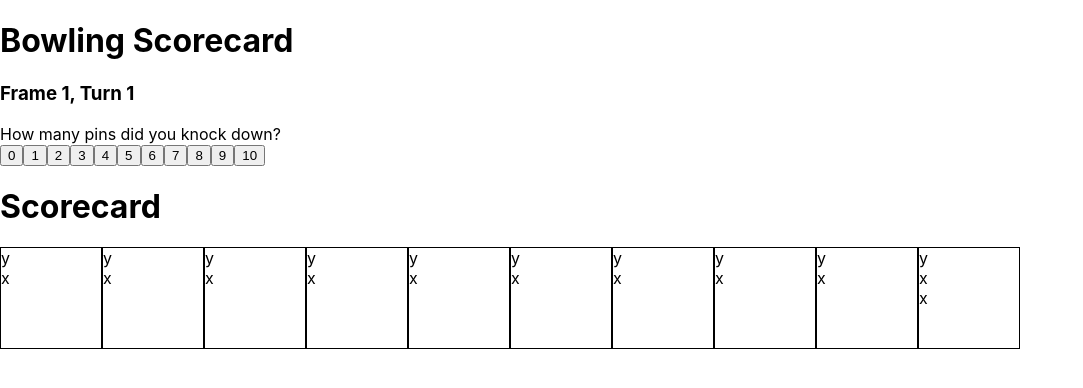
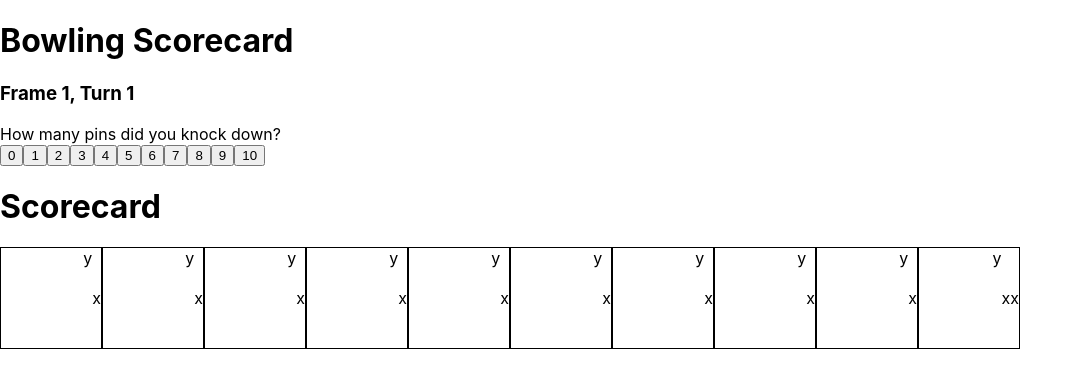
Before and after one commit to jimburch/bowling-scorecard, a React (Create React App) app: page / in a window 1280 px wide. Shown: the top 388 px of the page, without its empty margins (0-1083 px from the left). Built offline with nearby package versions, Linux system fonts and the light colour scheme; the HTML template or start-up script is replaced by a standard one.

Commit message:
save before pull

```diff
--- a/src/App.css
+++ b/src/App.css
@@ -3,11 +3,15 @@
 }
 
 .frame {
-	/* display: flex; */
+	display: flex;
 	width: 100px;
 	height: 100px;
 	border: 1px black solid;
+	justify-content: flex-end;
+	/* align-items: flex-start; */
 }
 
 .frame-corner {
+	align-self: center;
+	justify-items: center;
 }
```
